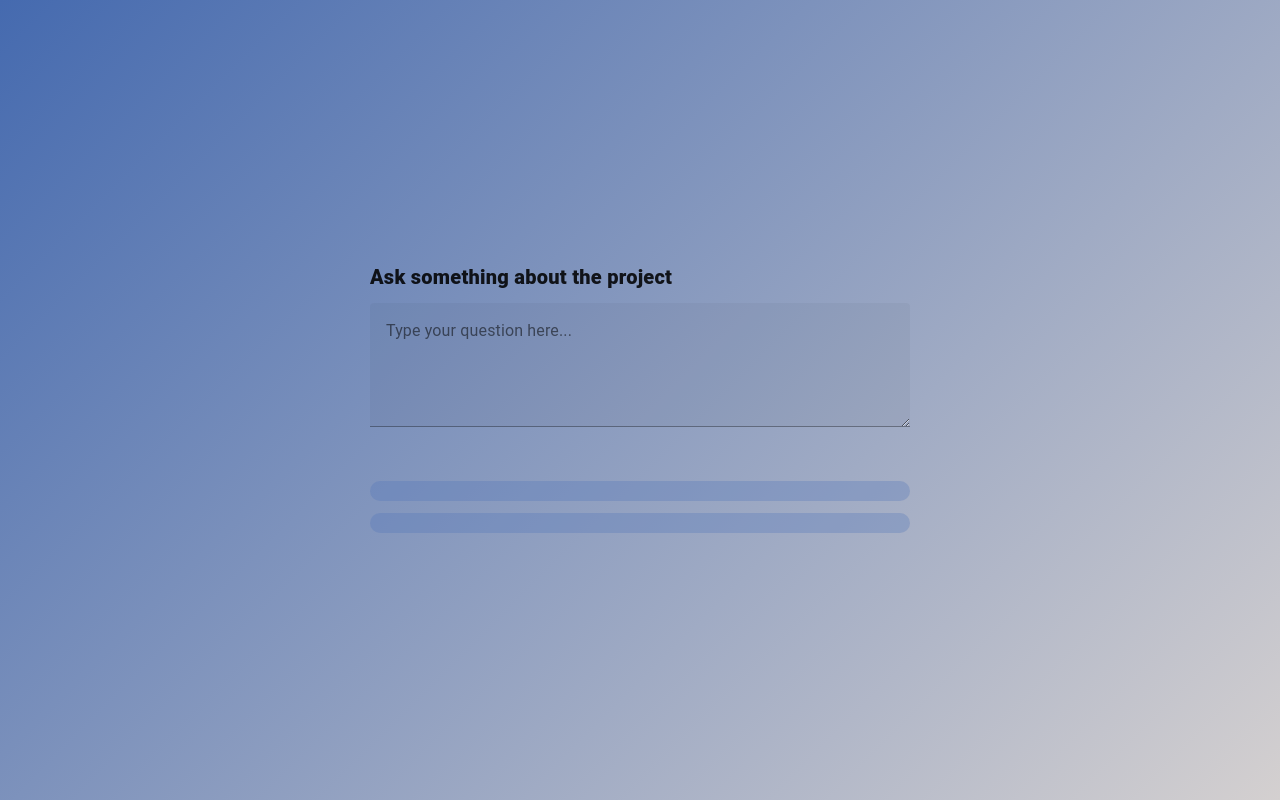
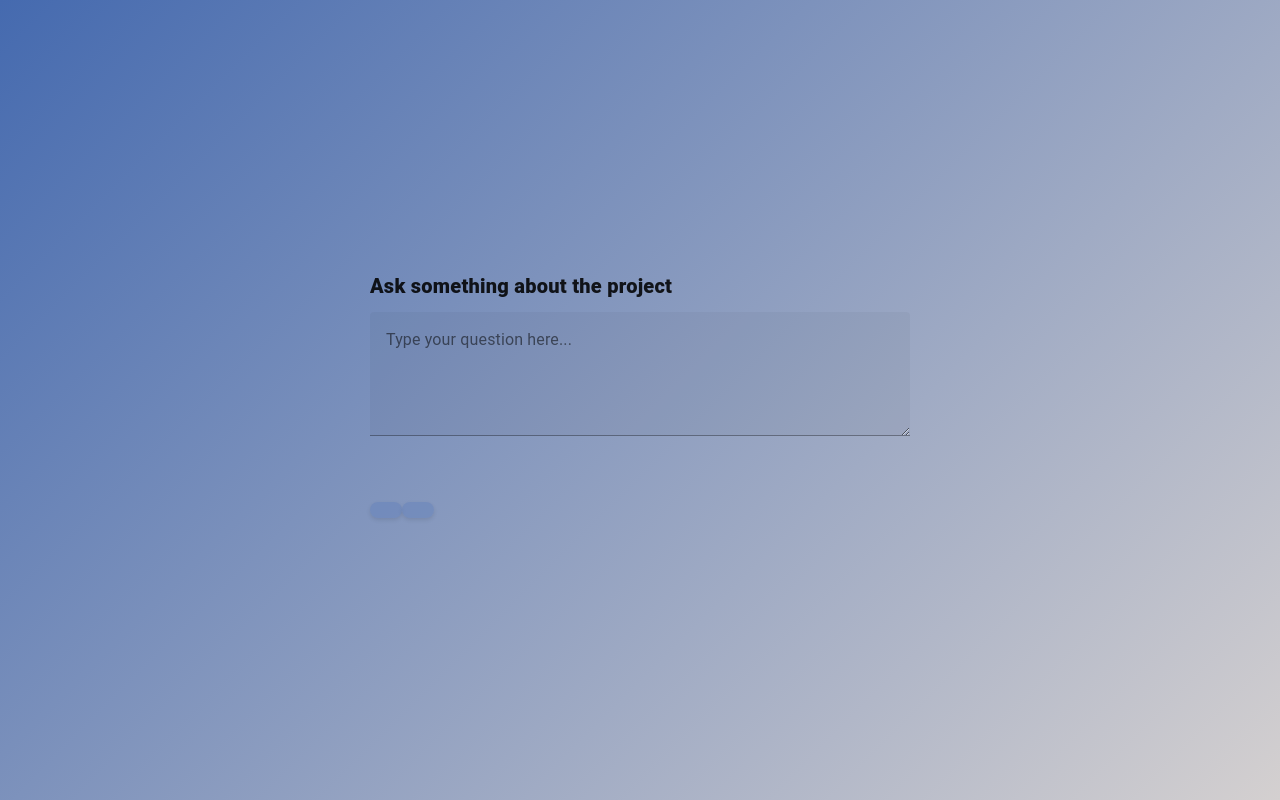
Before and after one commit to ahmsay/Solidvessel-AI, a Vue app in the folder client/: page / in a window 1280 px wide. Built offline with nearby package versions, Linux system fonts and the light colour scheme.

Commit message:
custom chip only covers the text width

```diff
--- a/client/src/App.vue
+++ b/client/src/App.vue
@@ -81,9 +81,13 @@ header {
   margin: 0;
   padding: 0;
 }
+
 .custom-chip {
-  padding: 10px;
-  border-radius: 10px;
-  background-color: rgba(80, 117, 187, 0.3)
+    display: inline-block;
+    min-width: auto;
+    padding: 8px 16px;
+    border-radius: 20px;
+    background-color: rgba(80, 117, 187, 0.3);
+    box-shadow: 0 2px 4px rgba(0, 0, 0, 0.1);
 }
 </style>
```
